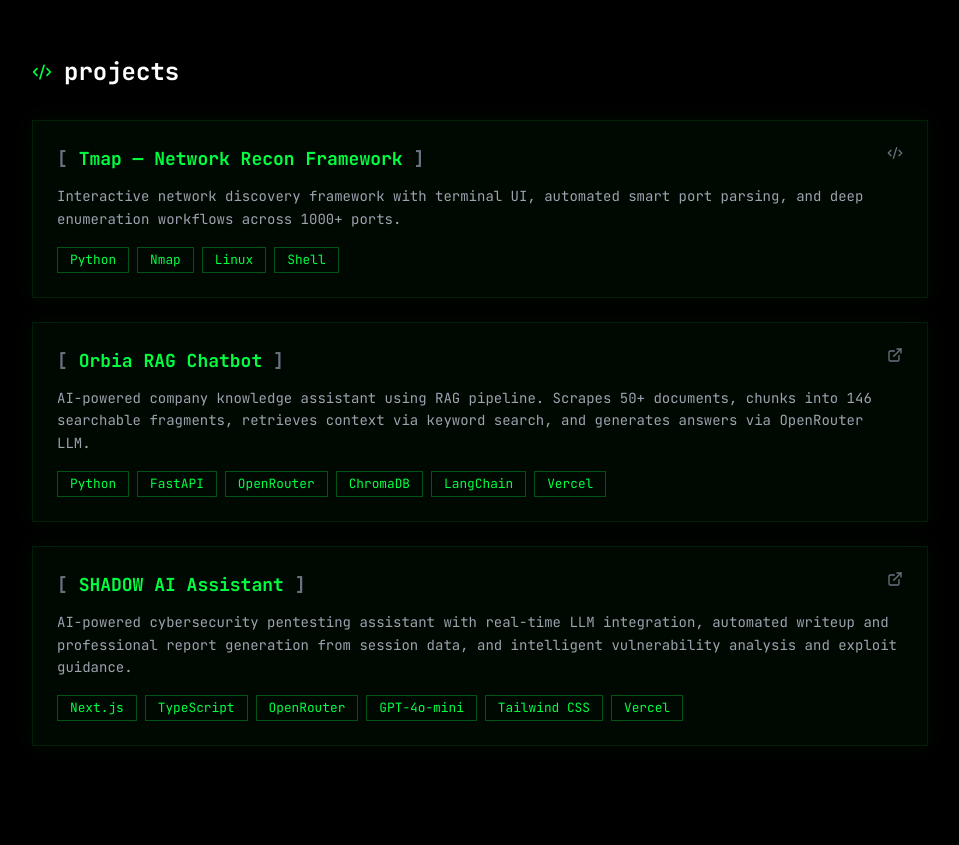
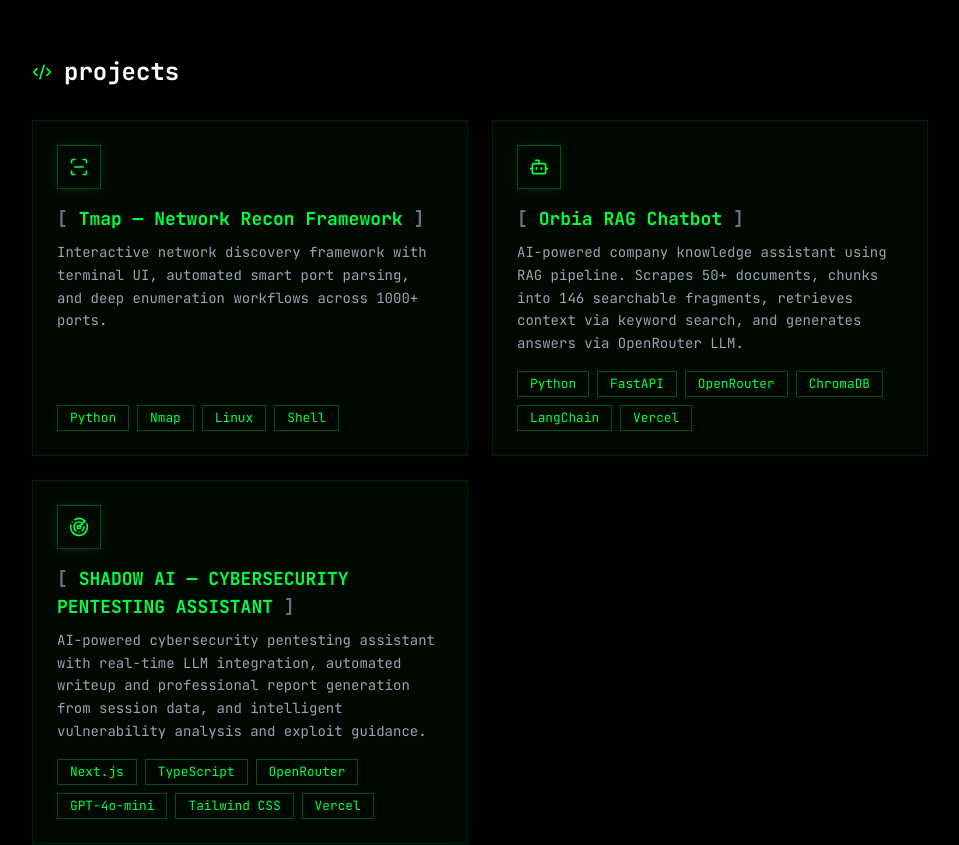
Before and after one commit to An1En/cyber-portfolio, a Next.js app: page / in a window 1280 px wide. Shown: the part 1620-2465 px from the top of the page, without its empty margins (160-1119 px from the left). Built offline with nearby package versions, Linux system fonts and the light colour scheme.

Commit message:
Redesign projects & certifications sections, update certs, stats

```diff
--- a/src/app/chatbot/page.tsx
+++ b/src/app/chatbot/page.tsx
@@ -326,7 +326,7 @@
             <div className="flex items-center gap-3">
               <Shield className="text-[#00ff41]" size={24} />
               <div>
-                <h1 className="text-lg font-bold text-white">SHADOW AI Assistant</h1>
+                <h1 className="text-lg font-bold text-white">SHADOW AI — CYBERSECURITY PENTESTING ASSISTANT</h1>
                 <p className="text-xs text-gray-500 font-mono">
                   <span className={`${sessionActive ? "text-[#00ff41]" : "text-gray-500"}`}>●</span>{" "}
                   {sessionActive ? "Session Active" : loading ? "Processing..." : "Ready"}
--- a/src/app/page.tsx
+++ b/src/app/page.tsx
@@ -1,7 +1,7 @@
 "use client";
 
 import { useEffect, useState } from "react";
-import { motion } from "framer-motion";
+import { motion, AnimatePresence } from "framer-motion";
 import Link from "next/link";
 import {
   Terminal,
@@ -12,7 +12,13 @@
   BookOpen,
   ExternalLink,
   ChevronDown,
-  FileText,
+  BadgeCheck,
+  Award,
+  KeyRound,
+  ShieldCheck,
+  ScanLine,
+  Bot,
+  Radar,
 } from "lucide-react";
 
 const projects = [
@@ -20,18 +26,21 @@
     title: "Tmap — Network Recon Framework",
     desc: "Interactive network discovery framework with terminal UI, automated smart port parsing, and deep enumeration workflows across 1000+ ports.",
     tech: ["Python", "Nmap", "Linux", "Shell"],
+    icon: ScanLine,
     github: "https://github.com/An1En",
   },
   {
     title: "Orbia RAG Chatbot",
     desc: "AI-powered company knowledge assistant using RAG pipeline. Scrapes 50+ documents, chunks into 146 searchable fragments, retrieves context via keyword search, and generates answers via OpenRouter LLM.",
     tech: ["Python", "FastAPI", "OpenRouter", "ChromaDB", "LangChain", "Vercel"],
+    icon: Bot,
     link: "https://orbia-rag.vercel.app",
   },
   {
-    title: "SHADOW AI Assistant",
+    title: "SHADOW AI — CYBERSECURITY PENTESTING ASSISTANT",
     desc: "AI-powered cybersecurity pentesting assistant with real-time LLM integration, automated writeup and professional report generation from session data, and intelligent vulnerability analysis and exploit guidance.",
     tech: ["Next.js", "TypeScript", "OpenRouter", "GPT-4o-mini", "Tailwind CSS", "Vercel"],
+    icon: Radar,
     link: "/chatbot",
   },
 ];
@@ -57,24 +66,61 @@
 
 const certifications = [
   {
+    title: "Certified Red Team Analyst (CRTA)",
+    issuer: "Cyberwarfare Labs",
+    date: "2026",
+    skills: ["Red Teaming", "MITRE ATT&CK", "Active Directory", "Pentesting"],
+    link: "https://labs.cyberwarfare.live/credential/achievement/6a81ab8c0c2bad5922885a8e",
+  },
+  {
     title: "Red Hat Certified System Administrator",
     issuer: "Red Hat — Virtual Instructor-Led Training",
     date: "2025",
+    skills: [
+      "Linux Administration",
+      "Shell Scripting",
+      "User & Group Management",
+      "SELinux",
+      "Storage Management",
+      "Networking",
+      "Systemd",
+      "Package Management",
+    ],
   },
   {
     title: "Fundamentals of Encryption & Quantum Safe Techniques",
-    issuer: "IBM",
+    issuer: "IBM — Cognitive Class",
     date: "2025",
+    link: "https://courses.cognitiveclass.ai/certificates/ea5a46db8b7c4eda9cd2d6c900882c84",
+    skills: [
+      "Cryptography",
+      "Encryption",
+      "Data Security",
+      "Symmetric/Asymmetric Encryption",
+      "Hashing",
+      "Public Key Infrastructure (PKI)",
+      "Information Security",
+    ],
   },
   {
     title: "Python Programmer",
     issuer: "NICEDT",
     date: "2025",
+    skills: ["Python", "Object-Oriented Programming", "Data Structures", "Scripting", "Automation"],
   },
   {
-    title: "Claude 101 Certificate",
-    issuer: "Anthropic",
+    title: "Cybersecurity Job Simulation",
+    issuer: "Deloitte",
     date: "2026",
+    id: "6986b79e76e6ae0d55b1e576",
+    skills: [
+      "Cybersecurity",
+      "Log Analysis",
+      "Incident Response",
+      "Threat Detection",
+      "SOC (Security Operations Center)",
+      "Risk Assessment",
+    ],
   },
 ];
 
@@ -91,6 +137,7 @@
   const [typedText, setTypedText] = useState("");
   const fullText = "cybersecurity_researcher && pentester";
   const [showCursor, setShowCursor] = useState(true);
+  const [certsOpen, setCertsOpen] = useState(false);
 
   useEffect(() => {
     let i = 0;
@@ -166,7 +213,7 @@
                 { label: "CTFs Played", value: "55+" },
                 { label: "Tools Built", value: "3" },
                 { label: "Writeups Published", value: "2+" },
-                { label: "Certifications", value: "4" },
+                { label: "Certifications", value: "5" },
               ].map((stat) => (
                 <motion.div
                   key={stat.label}
@@ -265,28 +312,32 @@
               <h2 className="text-2xl font-bold text-white">projects</h2>
             </div>
 
-            <div className="space-y-6">
+            <div className="grid md:grid-cols-2 gap-6">
               {projects.map((project, i) => (
                 <motion.div
-                  key={i}
-                  initial={{ opacity: 0, x: -20 }}
-                  whileInView={{ opacity: 1, x: 0 }}
-                  transition={{ delay: i * 0.1 }}
+                  key={project.title}
+                  initial={{ opacity: 0, y: 30 }}
+                  whileInView={{ opacity: 1, y: 0 }}
+                  whileHover={{ y: -8, scale: 1.02 }}
+                  transition={{ delay: i * 0.1, duration: 0.5 }}
                   viewport={{ once: true }}
-                  className="glass p-6 group"
+                  className="glass p-6 flex flex-col group relative overflow-hidden cursor-pointer"
                 >
-                  <div className="flex items-start justify-between mb-3">
-                    <h3 className="text-lg font-bold text-[#00ff41]">
-                      <span className="text-gray-500">[</span>{" "}
-                      {project.title}{" "}
-                      <span className="text-gray-500">]</span>
-                    </h3>
-                    <div className="flex gap-2">
+                  <div className="absolute top-0 left-0 right-0 h-[2px] bg-gradient-to-r from-transparent via-[#00ff41] to-transparent opacity-0 group-hover:opacity-100 transition-opacity duration-300" />
+                  <div className="absolute -top-12 -right-12 w-40 h-40 bg-[#00ff41]/5 rounded-full blur-2xl opacity-0 group-hover:opacity-100 transition-opacity duration-500" />
+
+                  <div className="flex items-start justify-between mb-4">
+                    <div className="w-11 h-11 flex items-center justify-center border border-[#00ff41]/30 text-[#00ff41] group-hover:bg-[#00ff41] group-hover:text-black transition-all duration-300 shadow-[0_0_12px_rgba(0,255,65,0.1)] group-hover:shadow-[0_0_20px_rgba(0,255,65,0.4)]">
+                      <project.icon size={20} />
+                    </div>
+                    <div className="flex gap-2 opacity-0 group-hover:opacity-100 transition-opacity duration-300 translate-x-1 group-hover:translate-x-0">
                       {project.github && (
                         <a
                           href={project.github}
                           target="_blank"
-                          className="text-gray-500 hover:text-[#00ff41] transition-colors"
+                          rel="noopener noreferrer"
+                          aria-label={`${project.title} — GitHub`}
+                          className="text-gray-500 hover:text-[#00ff41] transition-colors hover:scale-110"
                         >
                           <Code2 size={16} />
                         </a>
@@ -294,15 +345,22 @@
                       {project.link && (
                         <a
                           href={project.link}
-                          target="_blank"
-                          className="text-gray-500 hover:text-[#00ff41] transition-colors"
+                          target={project.link.startsWith("/") ? undefined : "_blank"}
+                          rel="noopener noreferrer"
+                          aria-label={`${project.title} — Live`}
+                          className="text-gray-500 hover:text-[#00ff41] transition-colors hover:scale-110"
                         >
                           <ExternalLink size={16} />
                         </a>
                       )}
                     </div>
                   </div>
-                  <p className="text-gray-400 text-sm mb-4 leading-relaxed">{project.desc}</p>
+
+                  <h3 className="text-lg font-bold text-[#00ff41] mb-2">
+                    <span className="text-gray-500">[</span> {project.title}{" "}
+                    <span className="text-gray-500">]</span>
+                  </h3>
+                  <p className="text-gray-400 text-sm mb-4 leading-relaxed flex-1">{project.desc}</p>
                   <div className="flex flex-wrap gap-2">
                     {project.tech.map((t) => (
                       <span key={t} className="skill-badge text-xs">
@@ -363,30 +421,100 @@
             viewport={{ once: true }}
           >
             <div className="flex items-center gap-3 mb-8">
-              <FileText size={20} className="text-[#00ff41]" />
+              <BadgeCheck size={20} className="text-[#00ff41]" />
               <h2 className="text-2xl font-bold text-white">certifications</h2>
             </div>
 
-            <div className="space-y-4">
-              {certifications.map((cert, i) => (
+            <div className="terminal-box p-5 mb-6">
+              <div className="flex items-center gap-2 mb-6 text-xs text-gray-500">
+                <span className="w-3 h-3 rounded-full bg-[#ff0033]" />
+                <span className="w-3 h-3 rounded-full bg-[#ffcc00]" />
+                <span className="w-3 h-3 rounded-full bg-[#00ff41]" />
+                <span className="ml-2">~/certs.sh --decrypt</span>
+              </div>
+              <div className="font-mono text-sm text-gray-400 mb-4">
+                <span className="text-[#00ff41]">$</span>{" "}
+                <span className="text-[#00ffcc]">./certs.sh</span> --verify --show-badges
+                <span className="text-gray-600"> {"//"} click to decrypt &amp; reveal credentials</span>
+              </div>
+              <button
+                onClick={() => setCertsOpen(!certsOpen)}
+                className="hacker-btn text-sm flex items-center gap-2"
+                aria-expanded={certsOpen}
+              >
+                {certsOpen ? <ShieldCheck size={16} /> : <KeyRound size={16} />}
+                {certsOpen ? "encrypt & hide" : `decrypt & reveal [${certifications.length}]`}
+              </button>
+            </div>
+
+            <AnimatePresence>
+              {certsOpen && (
                 <motion.div
-                  key={i}
-                  initial={{ opacity: 0, y: 10 }}
-                  whileInView={{ opacity: 1, y: 0 }}
-                  transition={{ delay: i * 0.1 }}
-                  viewport={{ once: true }}
-                  className="glass p-4 flex items-start gap-4"
+                  key="cert-cards"
+                  initial={{ opacity: 0, height: 0 }}
+                  animate={{ opacity: 1, height: "auto" }}
+                  exit={{ opacity: 0, height: 0 }}
+                  transition={{ duration: 0.5, ease: "easeInOut" }}
+                  className="overflow-hidden"
                 >
-                  <div className="w-2 h-2 rounded-full bg-[#00ff41] mt-2 shrink-0" />
-                  <div>
-                    <h3 className="text-white font-bold text-sm">{cert.title}</h3>
-                    <p className="text-gray-500 text-xs mt-1">
-                      {cert.issuer} • {cert.date}
-                    </p>
+                  <div className="grid md:grid-cols-2 gap-4" style={{ perspective: 1200 }}>
+                    {certifications.map((cert, i) => (
+                      <motion.div
+                        key={cert.title}
+                        initial={{ opacity: 0, rotateX: 90, y: 24 }}
+                        animate={{ opacity: 1, rotateX: 0, y: 0 }}
+                        exit={{ opacity: 0, rotateX: 90, y: 24 }}
+                        transition={{ delay: i * 0.12, duration: 0.5, ease: "easeOut" }}
+                        whileHover={{ scale: 1.03 }}
+                        className="glass p-5 group relative overflow-hidden"
+                      >
+                        <div className="absolute top-0 left-0 right-0 h-[2px] bg-gradient-to-r from-transparent via-[#00ff41] to-transparent opacity-0 group-hover:opacity-100 transition-opacity duration-300" />
+
+                        <div className="flex items-start justify-between gap-3 mb-3">
+                          <div className="w-10 h-10 flex items-center justify-center border border-[#00ff41]/30 text-[#00ff41] group-hover:bg-[#00ff41] group-hover:text-black transition-all duration-300">
+                            <Award size={18} />
+                          </div>
+                          {cert.link && (
+                            <a
+                              href={cert.link}
+                              target="_blank"
+                              rel="noopener noreferrer"
+                              aria-label={`Verify ${cert.title}`}
+                              className="text-gray-500 hover:text-[#00ff41] transition-colors flex items-center gap-1 text-xs font-mono"
+                            >
+                              <ShieldCheck size={14} /> verify
+                            </a>
+                          )}
+                        </div>
+
+                        <h3 className="text-white font-bold text-sm mb-1">
+                          <span className="text-[#00ff41]">[+]</span> {cert.title}
+                        </h3>
+                        <p className="text-gray-500 text-xs mb-3">
+                          {cert.issuer} • {cert.date}
+                          {cert.id && (
+                            <>
+                              <span className="mx-1 text-gray-600">|</span>
+                              ID: {cert.id}
+                            </>
+                          )}
+                        </p>
+
+                        {cert.skills && (
+                          <div className="flex flex-wrap gap-1.5">
+                            {cert.skills.map((s) => (
+                              <span key={s} className="skill-badge text-[10px]">
+                                {s}
+                              </span>
+                            ))}
+                          </div>
+                        )}
+                      </motion.div>
+                    ))}
                   </div>
                 </motion.div>
-              ))}
-            </div>
+              )}
+            </AnimatePresence>
           </motion.div>
         </div>
       </section>
```
